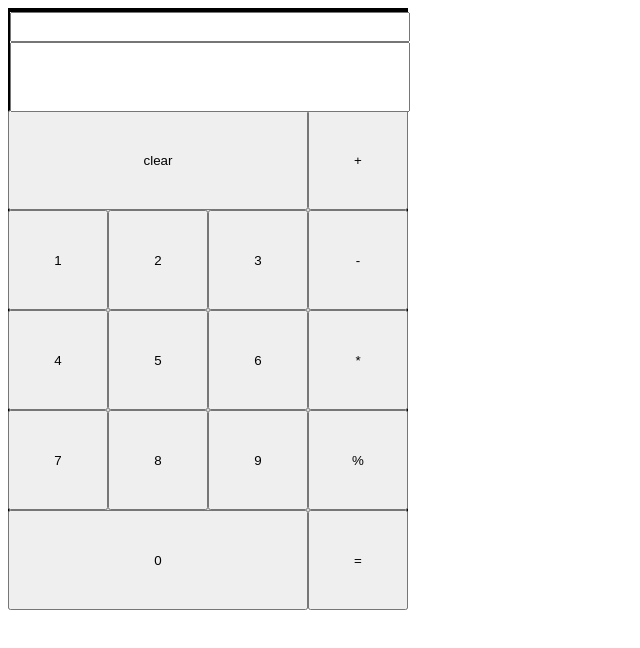
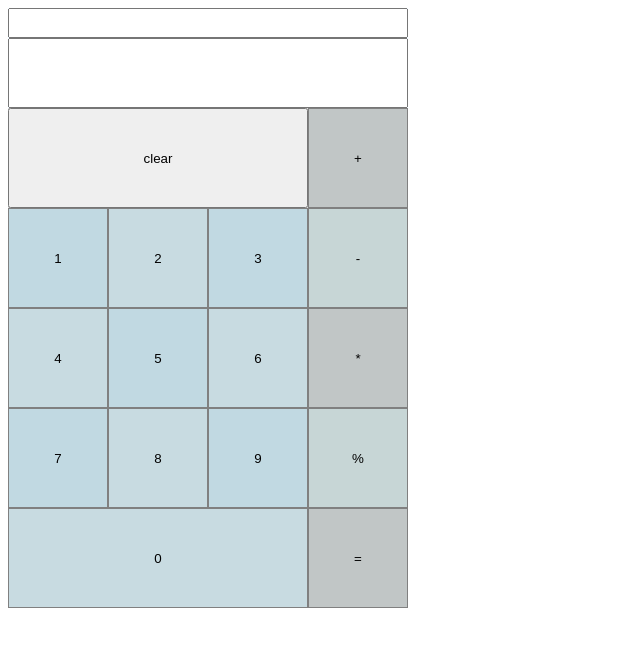
Before and after one commit to jamescrutchley/calculator, a plain HTML site: page index.html in a window 1280 px wide. Shown: the whole page, without its empty margins (0-640 px from the left). Drawn offline with Linux system fonts and the light colour scheme.

Commit message:
Cosmetic changes

```diff
--- a/style.css
+++ b/style.css
@@ -10,6 +10,14 @@ button {
     height: auto;
 }
 
+button:hover {
+    font-size: 1.5rem;
+}
+
+button:active {
+    font-size: 4rem;
+}
+
 .operators {
     display: grid;
     grid-area: operators;
@@ -17,6 +25,15 @@ button {
     grid-template-rows: repeat(4, 100px);
     align-items: stretch;
     justify-content: stretch;
+}
+
+.operators button {
+    background-color: rgba(141, 198, 198, 0.258);
+    border: 1px solid gray;
+}
+
+.operators button:nth-child(odd) {
+    background-color: rgba(158, 169, 169, 0.432);
 }
 
 .clear {
@@ -46,7 +63,6 @@ button {
     grid-template-columns: repeat(4, 100px);
     grid-template-rows: 30px 70px;
     background-color: aliceblue;
-    border: black 2px solid;
 }
 
 #display {
@@ -64,7 +80,6 @@ button {
 
 .calculator-container {
     background-color: gainsboro;
-    border: black 2px solid;
     width: 400px;
     height: 600px;
     grid-auto-flow: dense;
@@ -80,3 +95,11 @@ button {
         "number number number operators"
         "number number number operators";
 }
+
+.numbers button {
+    background-color: rgba(160, 214, 232, 0.455);
+    border: 1px solid gray;
+}
+.numbers button:nth-child(odd){
+    background-color: rgba(173, 216, 230, 0.418);
+}
```
